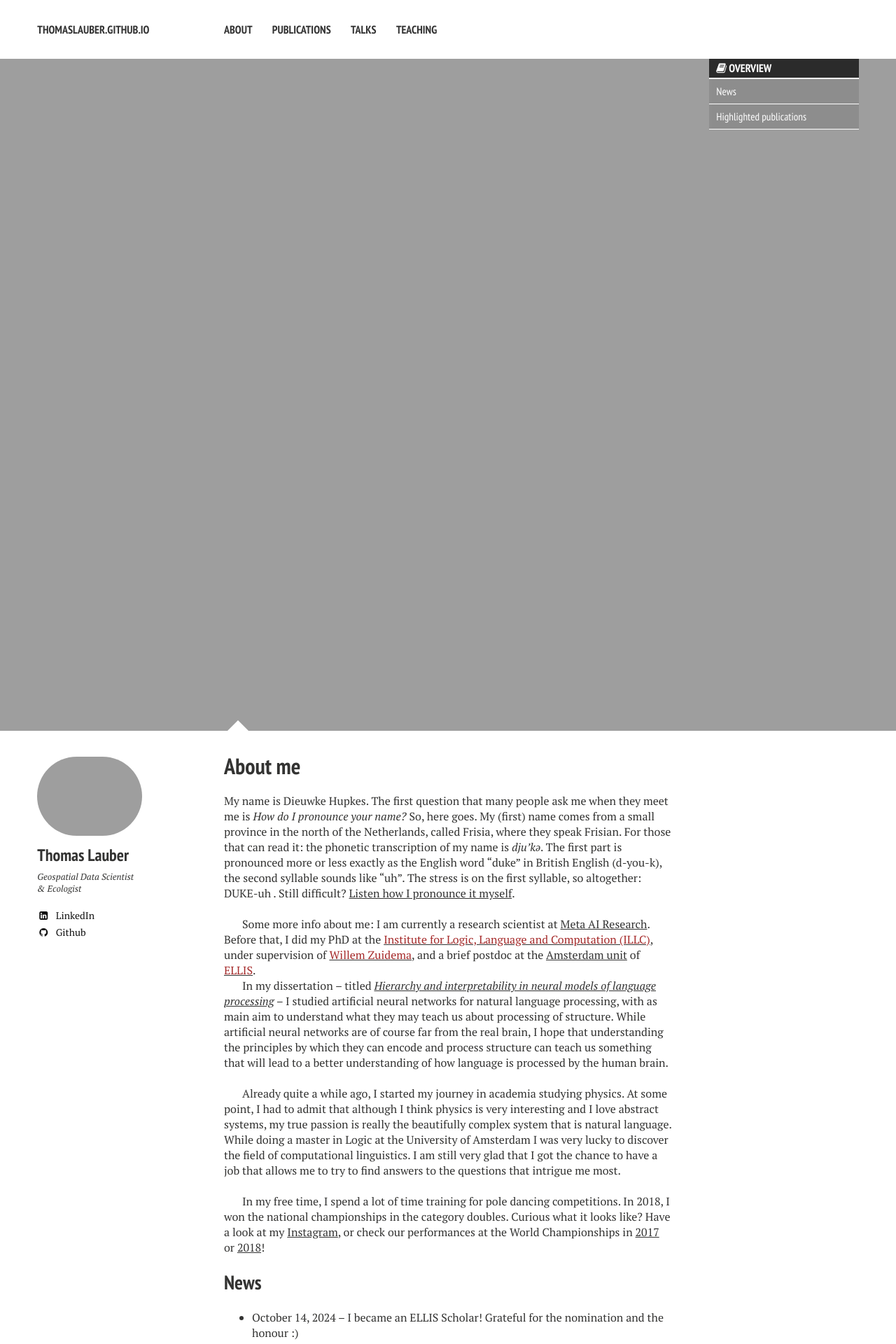
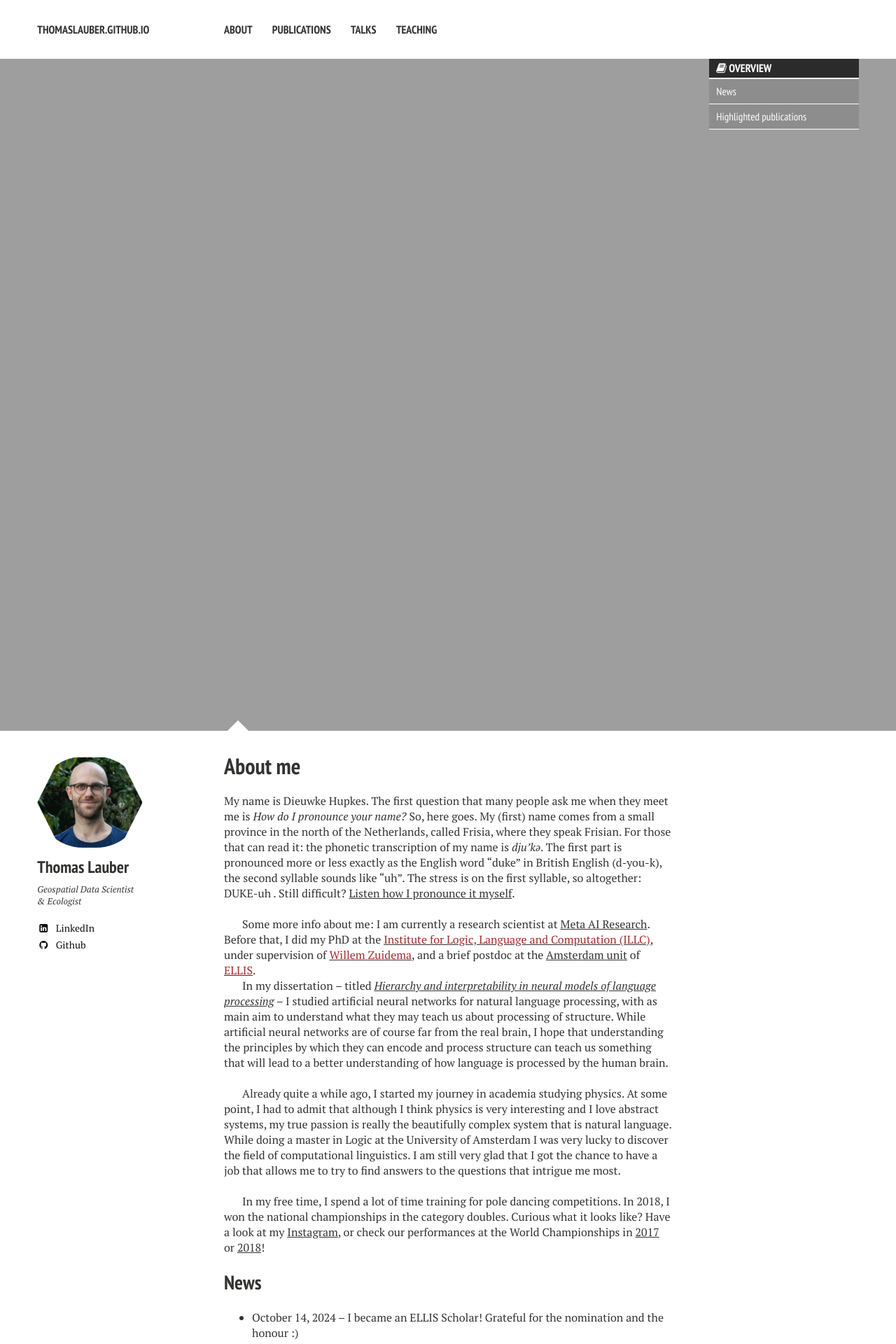
Before and after one commit to thomaslauber/thomaslauber.github.io, a Jekyll site: the page built from index.md, in a window 1280 px wide. Shown: the top 1920 px of the page at 70% size. Built offline with Jekyll 4.4.1, drawn with Linux system fonts in a browser that asks for light colours; nearby versions of some CDN libraries.

Commit message:
Update _config.yml

```diff
--- a/_config.yml
+++ b/_config.yml
@@ -27,7 +27,7 @@ kramdown:
 # Site owner
 owner:
   name: Thomas Lauber
-  avatar: headshot_cropped.png
+  avatar: profile_hex.png
   bio: "Geospatial Data Scientist & Ecologist"
   # email: dieuwkehupkes@meta.com
   disqus-shortname:
```
